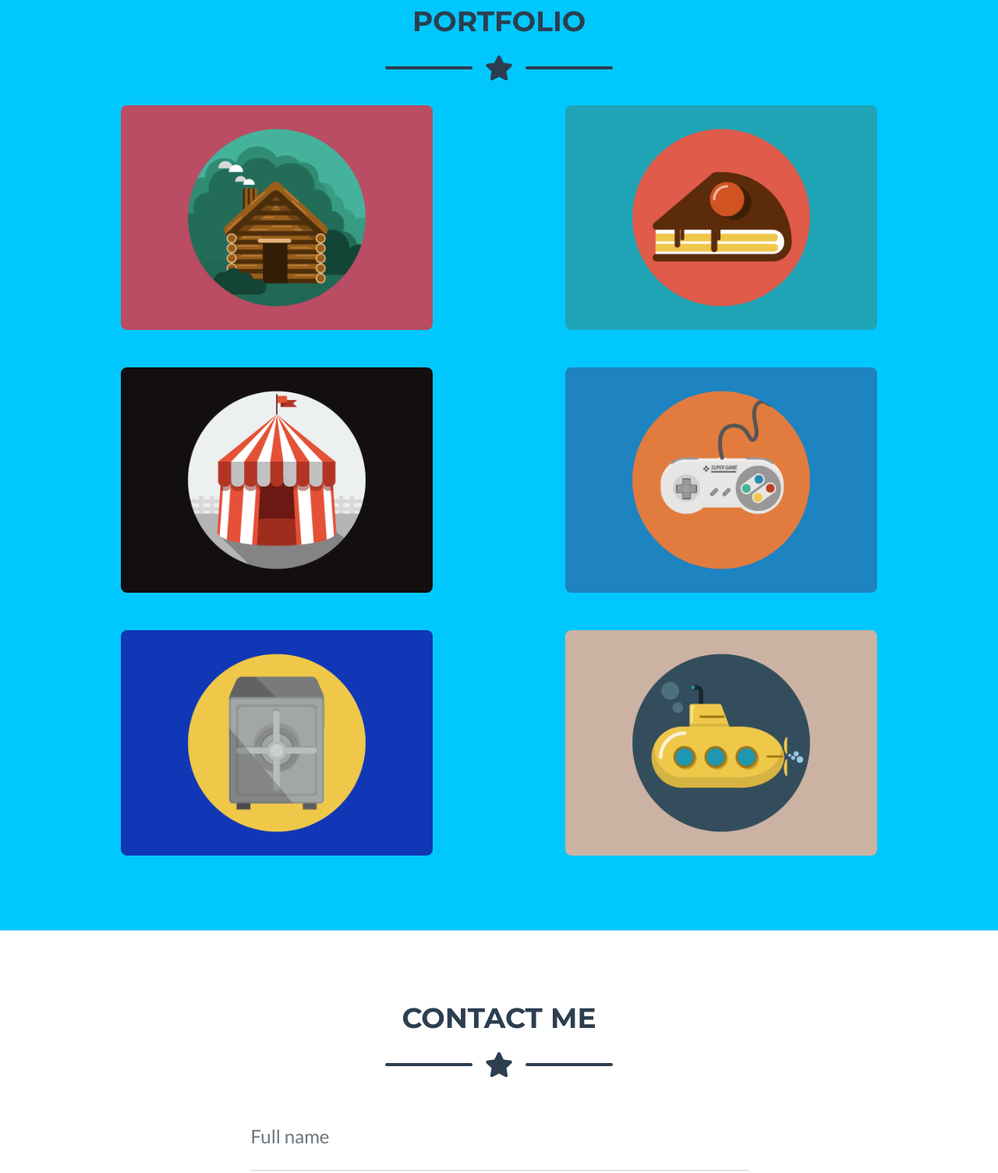
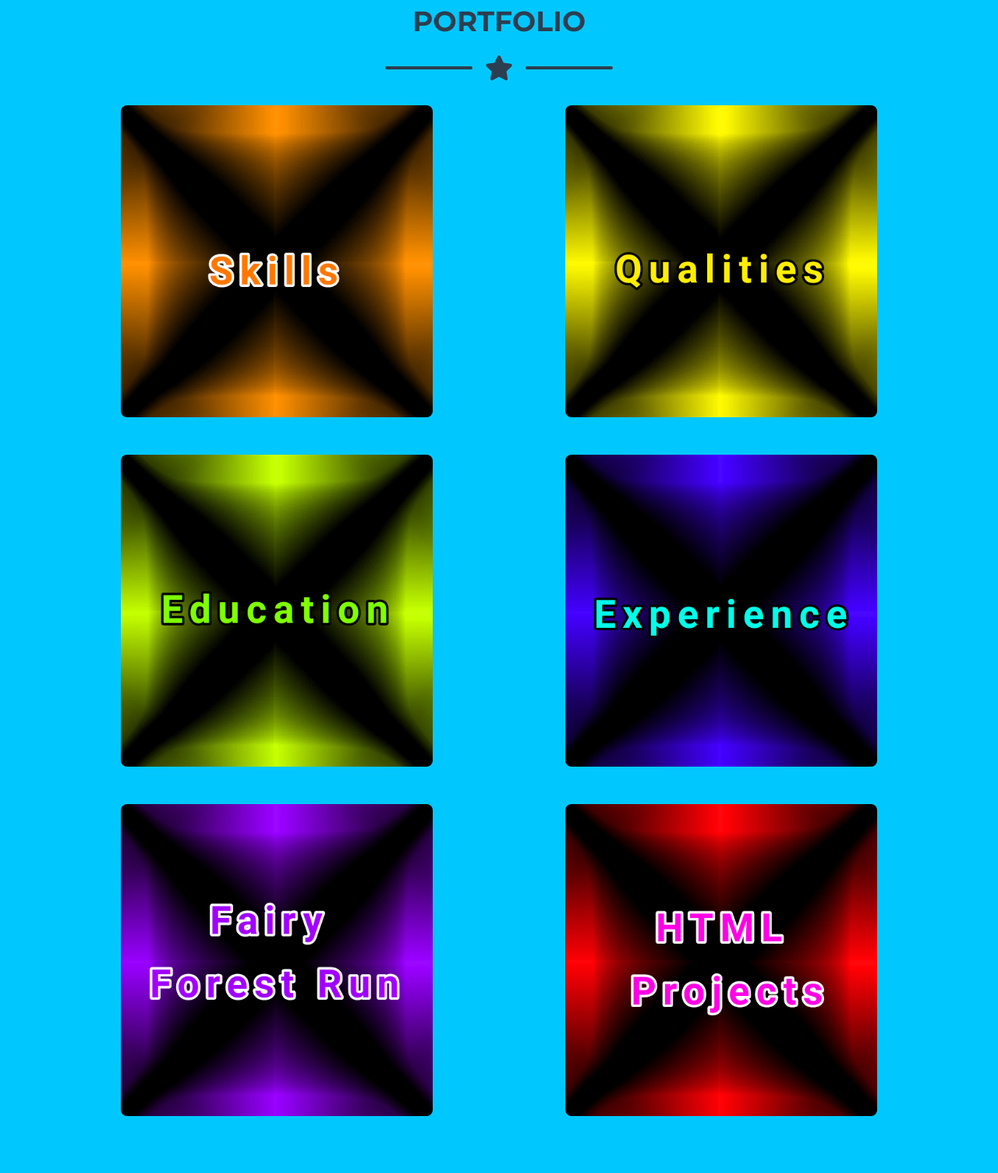
Before and after one commit to vKuroneko/Personal-Website-Bootstrap-, a website: page dist/index.html in a window 1280 px wide. Shown: the part 1900-3404 px from the top of the page at 78% size. Drawn offline with nearby package versions, Linux system fonts and the light colour scheme.

Commit message:
Added Custom Thumbnails

```diff
--- a/dist/index.html
+++ b/dist/index.html
@@ -108,7 +108,7 @@
                             <div class="portfolio-item-caption d-flex align-items-center justify-content-center h-100 w-100">
                                 <div class="portfolio-item-caption-content text-center text-white"><i class="fas fa-plus fa-3x"></i></div>
                             </div>
-                            <img class="img-fluid" src="assets/img/portfolio/cabin.png" alt="..." />
+                            <img class="img-fluid" src="assets/img/portfolio/SkillsPanel.png" alt="..." />
                         </div>
                     </div>
                     <!-- Portfolio Item 2-->
@@ -117,7 +117,7 @@
                             <div class="portfolio-item-caption d-flex align-items-center justify-content-center h-100 w-100">
                                 <div class="portfolio-item-caption-content text-center text-white"><i class="fas fa-plus fa-3x"></i></div>
                             </div>
-                            <img class="img-fluid" src="assets/img/portfolio/cake.png" alt="..." />
+                            <img class="img-fluid" src="assets/img/portfolio/QualitiesPanel.png" alt="..." />
                         </div>
                     </div>
                     <!-- Portfolio Item 3-->
@@ -126,7 +126,7 @@
                             <div class="portfolio-item-caption d-flex align-items-center justify-content-center h-100 w-100">
                                 <div class="portfolio-item-caption-content text-center text-white"><i class="fas fa-plus fa-3x"></i></div>
                             </div>
-                            <img class="img-fluid" src="assets/img/portfolio/circus.png" alt="..." />
+                            <img class="img-fluid" src="assets/img/portfolio/EducationPanel.png" alt="..." />
                         </div>
                     </div>
                     <!-- Portfolio Item 4-->
@@ -135,7 +135,7 @@
                             <div class="portfolio-item-caption d-flex align-items-center justify-content-center h-100 w-100">
                                 <div class="portfolio-item-caption-content text-center text-white"><i class="fas fa-plus fa-3x"></i></div>
                             </div>
-                            <img class="img-fluid" src="assets/img/portfolio/game.png" alt="..." />
+                            <img class="img-fluid" src="assets/img/portfolio/EeperiencePanel.png" alt="..." />
                         </div>
                     </div>
                     <!-- Portfolio Item 5-->
@@ -144,7 +144,7 @@
                             <div class="portfolio-item-caption d-flex align-items-center justify-content-center h-100 w-100">
                                 <div class="portfolio-item-caption-content text-center text-white"><i class="fas fa-plus fa-3x"></i></div>
                             </div>
-                            <img class="img-fluid" src="assets/img/portfolio/safe.png" alt="..." />
+                            <img class="img-fluid" src="assets/img/portfolio/FairyPanel.png" alt="..." />
                         </div>
                     </div>
                     <!-- Portfolio Item 6-->
@@ -153,7 +153,7 @@
                             <div class="portfolio-item-caption d-flex align-items-center justify-content-center h-100 w-100">
                                 <div class="portfolio-item-caption-content text-center text-white"><i class="fas fa-plus fa-3x"></i></div>
                             </div>
-                            <img class="img-fluid" src="assets/img/portfolio/submarine.png" alt="..." />
+                            <img class="img-fluid" src="assets/img/portfolio/HTMLProjectsPanel.png" alt="..." />
                         </div>
                     </div>
                 </div>
@@ -287,7 +287,7 @@
                                         <div class="divider-custom-line"></div>
                                     </div>
                                     <!-- Portfolio Modal - Image
-                                    <img class="img-fluid rounded mb-5" src="assets/img/portfolio/cabin.png" alt="..." />-->
+                                    <img class="img-fluid rounded mb-5" src="assets/img/portfolio/SkillsPanel.png" alt="..." />-->
                                     <!-- Portfolio Modal - Text-->
                                     <ul class= "list-group">
                                         <li class="list-group-item">Adept at using and working with computers and applications</li>
@@ -329,7 +329,7 @@
                                         <div class="divider-custom-line"></div>
                                     </div>
                                     <!-- Portfolio Modal - Image
-                                    <img class="img-fluid rounded mb-5" src="assets/img/portfolio/cake.png" alt="..." />-->
+                                    <img class="img-fluid rounded mb-5" src="assets/img/portfolio/QualitiesPanel.png" alt="..." />-->
                                     <!-- Portfolio Modal - Text-->
                                     <ul class="list-group">
                                         <li class="list-group-item">Organized</li>
@@ -368,7 +368,7 @@
                                         <div class="divider-custom-line"></div>
                                     </div>
                                     <!-- Portfolio Modal - Image
-                                    <img class="img-fluid rounded mb-5" src="assets/img/portfolio/circus.png" alt="..." />-->
+                                    <img class="img-fluid rounded mb-5" src="assets/img/portfolio/EducationPanel.png" alt="..." />-->
                                     <!-- Portfolio Modal - Text-->
 
                                     <h5><strong>Associate in Computer Science</strong></h3><br>
@@ -411,7 +411,7 @@
                                         <div class="divider-custom-line"></div>
                                     </div>
                                     <!-- Portfolio Modal - Image
-                                    <img class="img-fluid rounded mb-5" src="assets/img/portfolio/game.png" alt="..." />-->
+                                    <img class="img-fluid rounded mb-5" src="assets/img/portfolio/ExperiencePanel.png" alt="..." />-->
                                     <!-- Portfolio Modal - Text-->
                                     <h4><strong>RadioShack</strong></h4>
                                     <h6><strong>2014-2017</strong><br>Sales Associate</h6>
@@ -464,7 +464,7 @@
                                         <div class="divider-custom-line"></div>
                                     </div>
                                     <!-- Portfolio Modal - Image-->
-                                    <img class="img-fluid rounded mb-5" src="assets/img/portfolio/safe.png" alt="..." />
+                                    <img class="img-fluid rounded mb-5" src="assets/img/portfolio/FairyPanel.png" alt="..." />
                                     <!-- Portfolio Modal - Text-->
                                     <p class="mb-4">A small demo game made in Unity using C# You can play the game in browser as well as view and/or download the project files on GitHub.</p>
                                     <!--Game Link Button-->
@@ -499,7 +499,7 @@
                                         <div class="divider-custom-line"></div>
                                     </div>
                                     <!-- Portfolio Modal - Image-->
-                                    <img class="img-fluid rounded mb-5" src="assets/img/portfolio/submarine.png" alt="..." />
+                                    <img class="img-fluid rounded mb-5" src="assets/img/portfolio/HTMLProjectsPanel.png" alt="..." />
                                     <!-- Portfolio Modal - Text-->
                                     <p class="mb-4">Take a look at some of my HTML projects hosted on GitHub.</p>
                                     <!--Project Link Button-->
```
Also changed, not shown: dist/assets/img/portfolio/EducationPanel.png (added), dist/assets/img/portfolio/EeperiencePanel.png (added), dist/assets/img/portfolio/FairyPanel.png (added), dist/assets/img/portfolio/HTMLProjectsPanel.png (added), dist/assets/img/portfolio/QualitiesPanel.png (added), dist/assets/img/portfolio/SkillsPanel.png (added).
